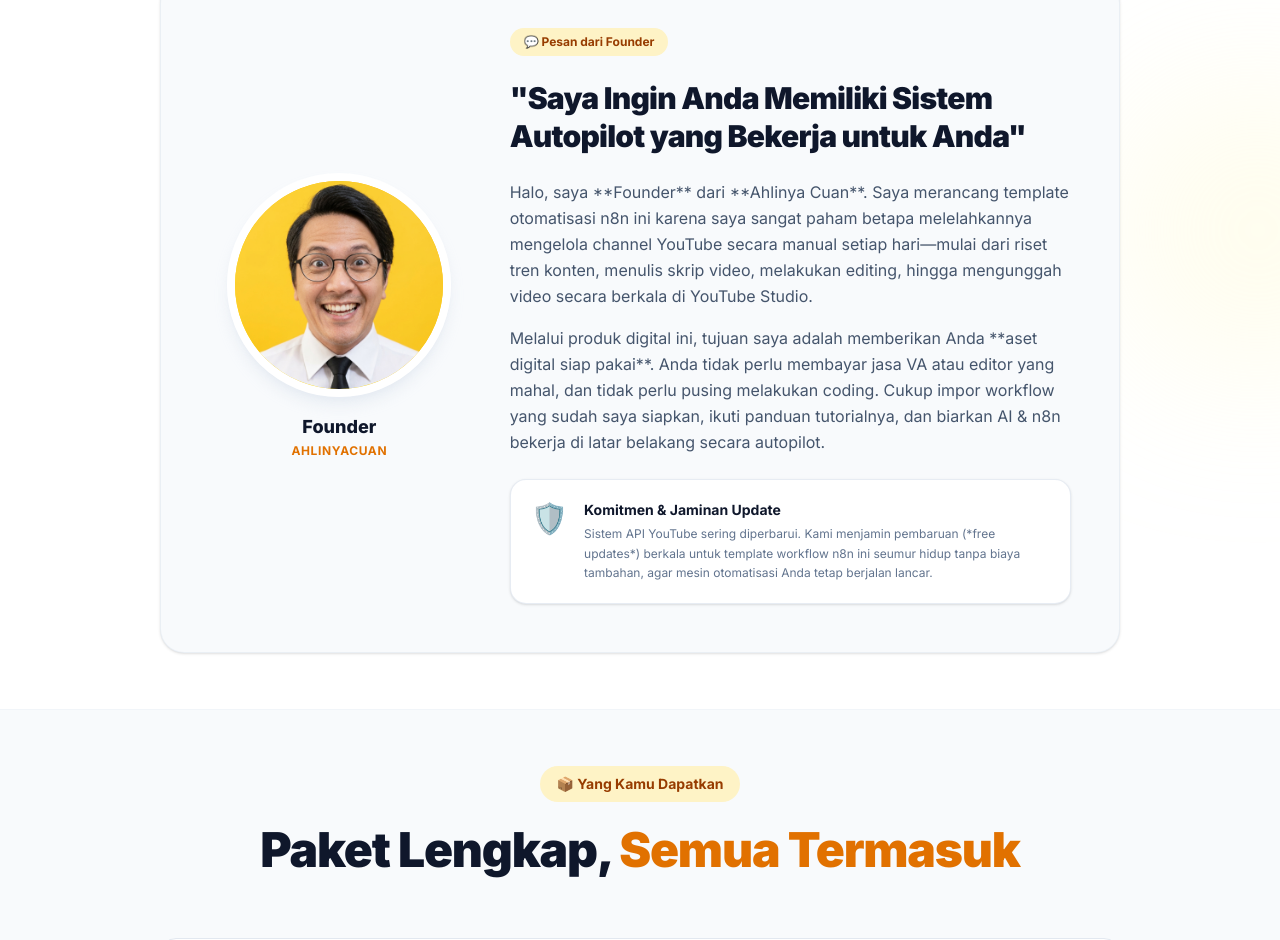
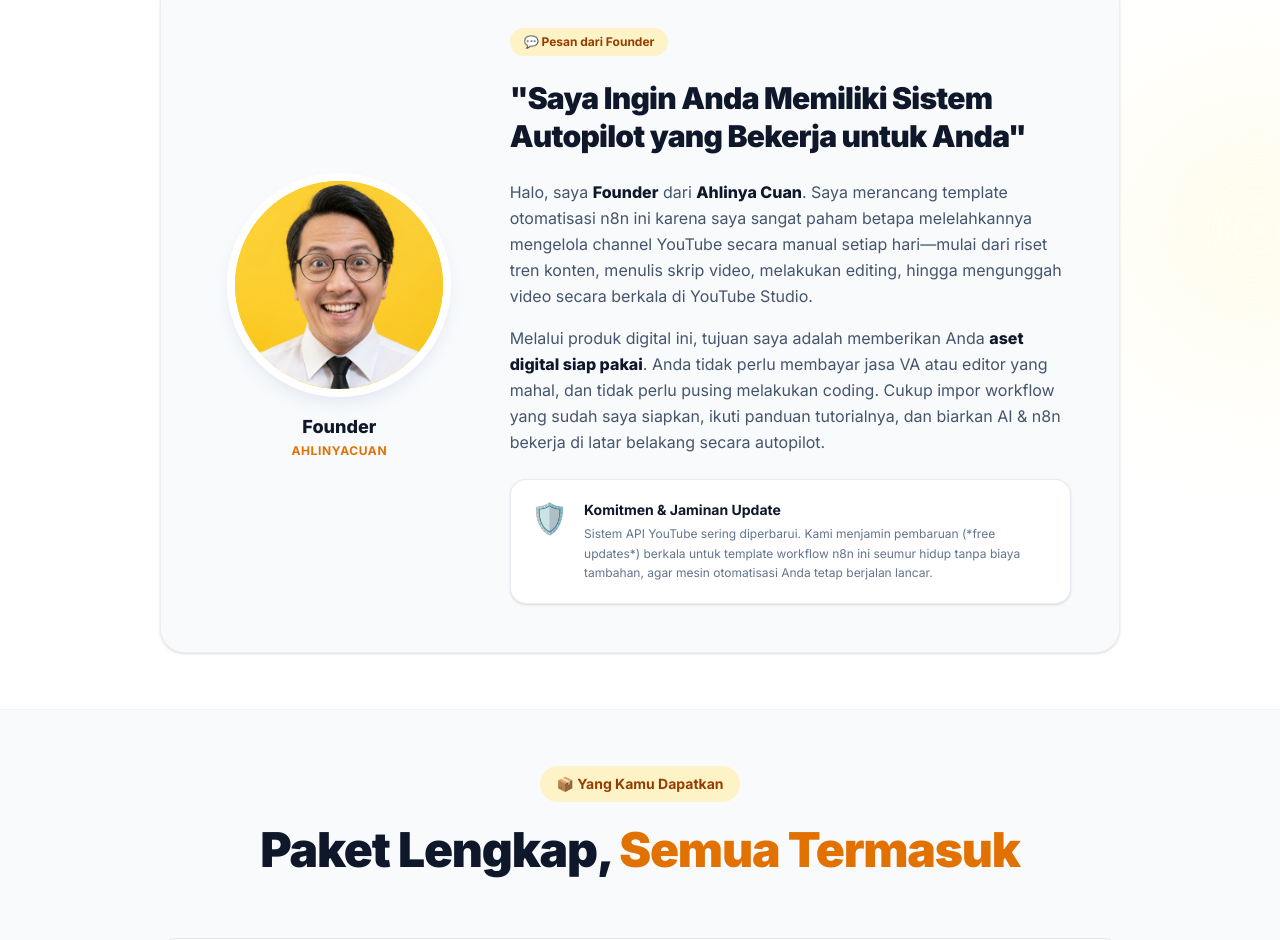
Before and after one commit to scripted42/ahlinyacuan, a Next.js app: page / in a window 1280 px wide. Shown: the part 4633-5573 px from the top of the page. Built offline with nearby package versions, Linux system fonts and the light colour scheme; no server answers; the database is empty.

Commit message:
Fix markdown bold tags in FounderSection so they render as JSX bold tags instead of raw asterisks

```diff
--- a/src/components/sections/FounderSection.tsx
+++ b/src/components/sections/FounderSection.tsx
@@ -45,10 +45,10 @@
 
               <div className="text-slate-600 text-sm sm:text-base leading-relaxed space-y-4">
                 <p>
-                  Halo, saya **Founder** dari **Ahlinya Cuan**. Saya merancang template otomatisasi n8n ini karena saya sangat paham betapa melelahkannya mengelola channel YouTube secara manual setiap hari—mulai dari riset tren konten, menulis skrip video, melakukan editing, hingga mengunggah video secara berkala di YouTube Studio.
+                  Halo, saya <span className="font-extrabold text-slate-900">Founder</span> dari <span className="font-extrabold text-slate-900">Ahlinya Cuan</span>. Saya merancang template otomatisasi n8n ini karena saya sangat paham betapa melelahkannya mengelola channel YouTube secara manual setiap hari—mulai dari riset tren konten, menulis skrip video, melakukan editing, hingga mengunggah video secara berkala di YouTube Studio.
                 </p>
                 <p>
-                  Melalui produk digital ini, tujuan saya adalah memberikan Anda **aset digital siap pakai**. Anda tidak perlu membayar jasa VA atau editor yang mahal, dan tidak perlu pusing melakukan coding. Cukup impor workflow yang sudah saya siapkan, ikuti panduan tutorialnya, dan biarkan AI & n8n bekerja di latar belakang secara autopilot.
+                  Melalui produk digital ini, tujuan saya adalah memberikan Anda <span className="font-extrabold text-slate-900">aset digital siap pakai</span>. Anda tidak perlu membayar jasa VA atau editor yang mahal, dan tidak perlu pusing melakukan coding. Cukup impor workflow yang sudah saya siapkan, ikuti panduan tutorialnya, dan biarkan AI & n8n bekerja di latar belakang secara autopilot.
                 </p>
               </div>
 
```
